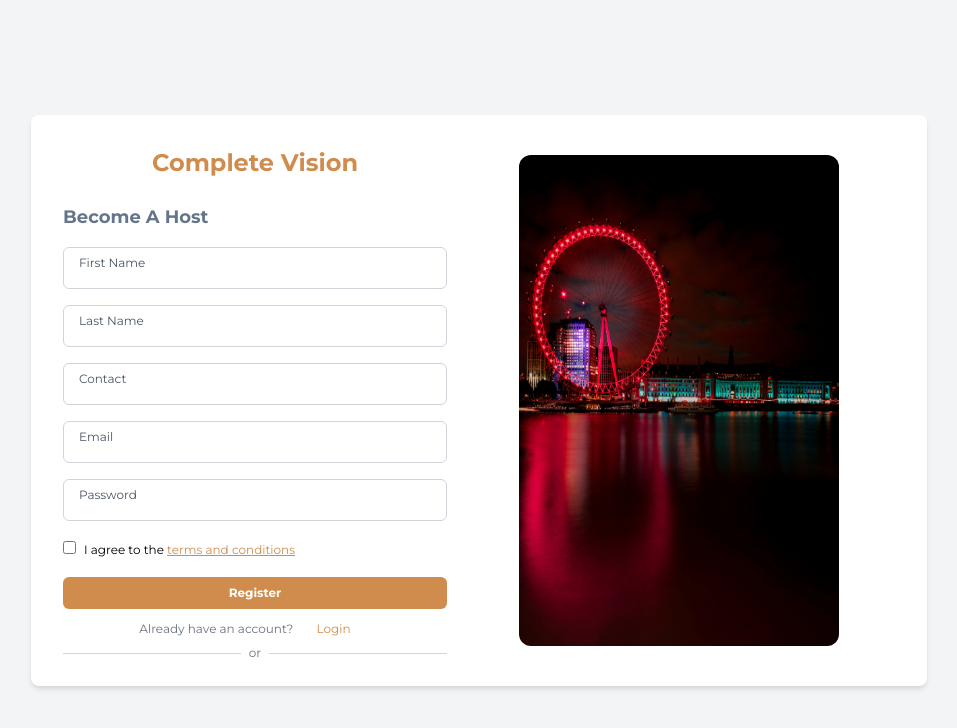
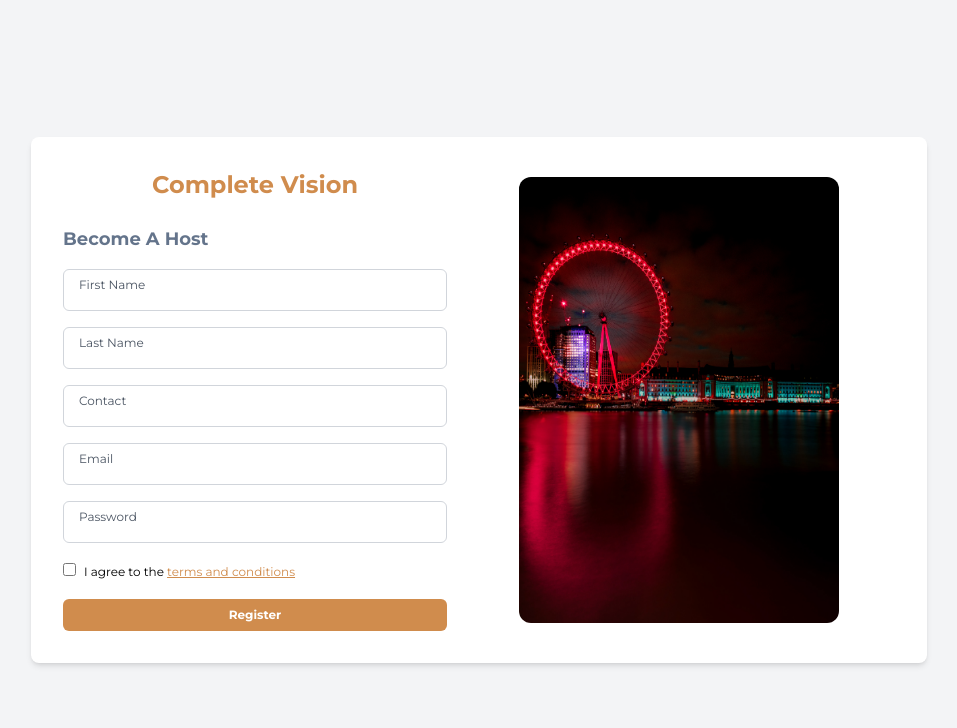
Before and after one commit to Tyroturf/complete-vision-booking-app, a React (Vite) app in the folder web/: page /register-host in a window 1280 px wide. Shown: the top 728 px of the page, without its empty margins (161-1118 px from the left). Built offline with nearby package versions, Linux system fonts and the light colour scheme.

Commit message:
cleanup become a host register

```diff
--- a/web/src/forms/RegistrationForm.jsx
+++ b/web/src/forms/RegistrationForm.jsx
@@ -221,6 +221,7 @@ const FormComponent = ({
           );
         }}
       </Formik>
+      {title !== "Become A Host" && (
         <p className="text-xs text-center text-gray-500 mt-3">
           {isRegister ? "Already have an account?" : "Don't have an account?"}{" "}
           <Link
@@ -230,6 +231,8 @@ const FormComponent = ({
             {isRegister ? "Login" : "Register"}
           </Link>
         </p>
+      )}
+      {title !== "Become A Host" && (
         <div className="flex flex-col items-center mt-4 w-full">
           <div className="relative w-full flex justify-center items-center">
             <span className="absolute bg-white px-2 text-gray-500 text-xs">
@@ -245,6 +248,7 @@ const FormComponent = ({
           Continue with Google
         </button> */}
         </div>
+      )}
     </div>
   );
 };
```
Lines whose indentation alone changed are shown as unchanged.
